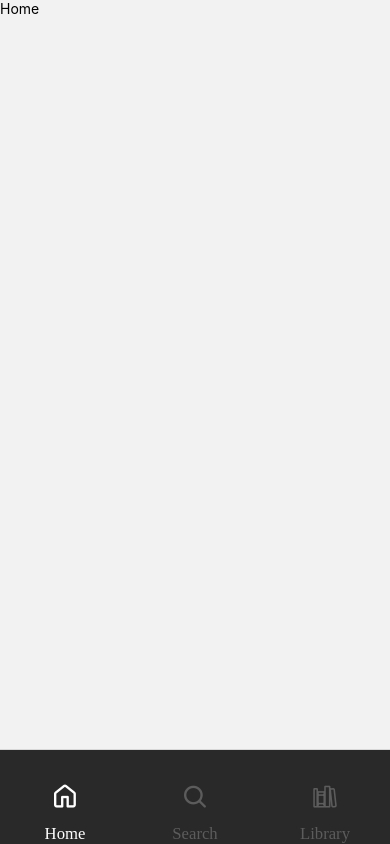
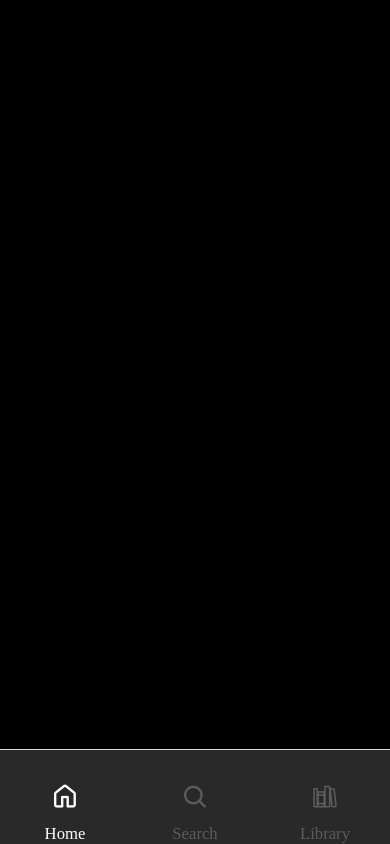
Before and after one commit to Nchekwube1/soundgasm, a React Native app: screen / in a window 390 px wide. Built offline with nearby package versions, Linux system fonts and the light colour scheme.

Commit message:
added global  view component

```diff
--- a/App.tsx
+++ b/App.tsx
@@ -26,12 +26,12 @@
         <SafeAreaView
           style={{
             height: STATUSBAR_HEIGHT,
-            backgroundColor: Colors.greenTheme,
+            backgroundColor: Colors.lightBlack,
           }}>
           <StatusBar
             translucent
-            barStyle={'dark-content'}
-            backgroundColor={Colors.greenTheme}
+            barStyle={'light-content'}
+            backgroundColor={Colors.lightBlack}
           />
         </SafeAreaView>
         <NavigationContainer>
--- /dev/null
+++ b/src/components/ViewComponent.tsx
@@ -0,0 +1,11 @@
+import {View} from 'react-native';
+import React from 'react';
+import {ViewComponentProps} from '../constants/types';
+import {globalStyle} from '../globalStyles';
+
+const ViewComponent = (props: ViewComponentProps) => {
+  const {children} = props;
+  return <View style={globalStyle.mainContainer}>{children}</View>;
+};
+
+export default ViewComponent;
--- a/src/features/Home.tsx
+++ b/src/features/Home.tsx
@@ -1,11 +1,12 @@
-import {View, Text} from 'react-native';
+import {Text} from 'react-native';
 import React from 'react';
+import ViewComponent from '../components/ViewComponent';
 
 const Home = () => {
   return (
-    <View>
+    <ViewComponent>
       <Text>Home</Text>
-    </View>
+    </ViewComponent>
   );
 };
 
--- a/src/features/Library.tsx
+++ b/src/features/Library.tsx
@@ -1,11 +1,12 @@
-import {View, Text} from 'react-native';
+import {Text} from 'react-native';
 import React from 'react';
+import ViewComponent from '../components/ViewComponent';
 
 const Library = () => {
   return (
-    <View>
+    <ViewComponent>
       <Text>Library</Text>
-    </View>
+    </ViewComponent>
   );
 };
 
--- a/src/features/Search.tsx
+++ b/src/features/Search.tsx
@@ -1,11 +1,12 @@
-import {View, Text} from 'react-native';
+import {Text} from 'react-native';
 import React from 'react';
+import ViewComponent from '../components/ViewComponent';
 
 const Search = () => {
   return (
-    <View>
+    <ViewComponent>
       <Text>Search</Text>
-    </View>
+    </ViewComponent>
   );
 };
 
--- a/src/globalStyles.ts
+++ b/src/globalStyles.ts
@@ -8,11 +8,15 @@
   tabLabelStyle: {
     fontSize: '15@s',
     textTransform: 'capitalize',
-    fontFamily: 'Poppins-Medium',
+    fontFamily: 'Rubik',
   },
   tabBarStyle: {
     backgroundColor: Colors.bottomTabBlack,
     height: '85@s',
     paddingVertical: '17@s',
   },
+  mainContainer: {
+    flex: 1,
+    backgroundColor: Colors.black,
+  },
 });
```
Also changed, not shown: src/constants/types.ts (+7 -0 lines).
